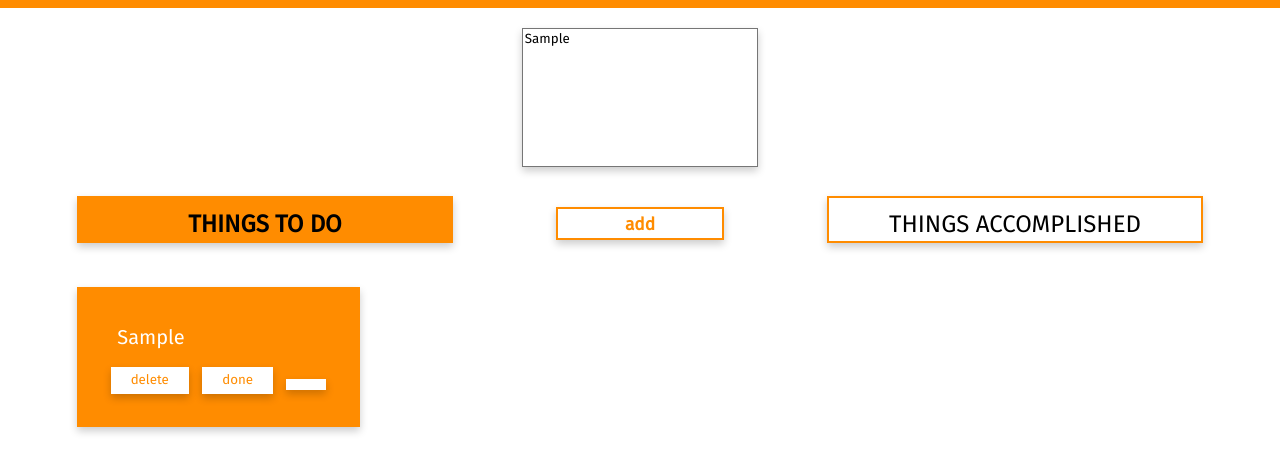
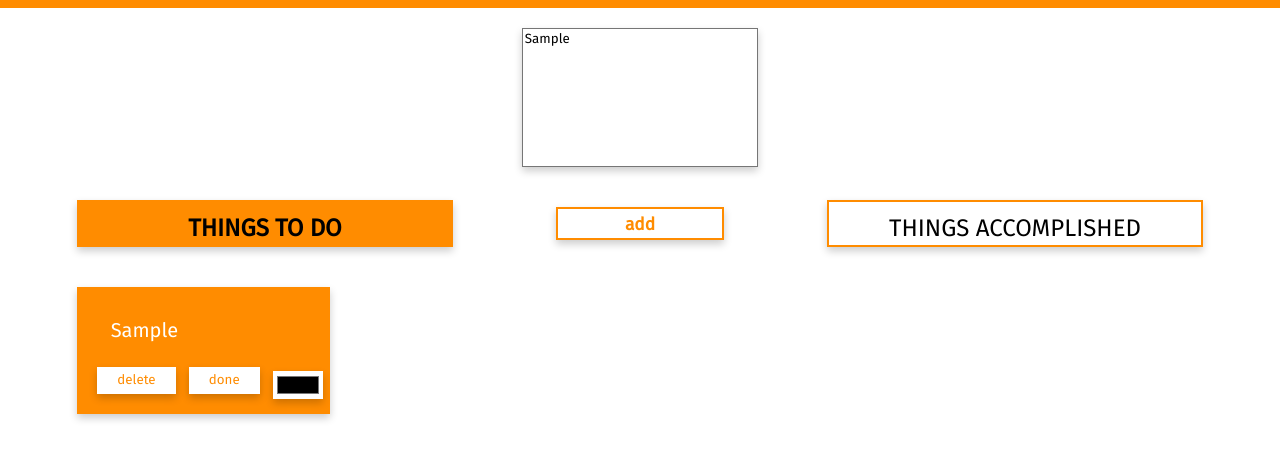
Before and after one commit to dule021/to-do_app, a plain HTML site: page index.html in a window 1280 px wide. Both pictures are taken after typing "Sample" into the empty fields and a click on the button "add". Shown: the part 99-572 px from the top of the page. Drawn offline with Linux system fonts and the light colour scheme.

Commit message:
color button reverted to old state, minor css changes

```diff
--- a/to-do-css.css
+++ b/to-do-css.css
@@ -38,7 +38,7 @@ textarea {
     width: 33%;
     text-align: center;
     position: relative;
-    bottom: 3pt;
+
     border: 2pt solid #ff8c00;
     box-shadow: 0 4px 8px 0 rgba(0, 0, 0, 0.2);
 }
@@ -56,7 +56,7 @@ textarea {
     width: 33%;
     text-align: center;
     position: relative;
-    bottom: 3pt;
+
     border: 2pt solid #ff8c00;
     box-shadow: 0 4px 8px 0 rgba(0, 0, 0, 0.2);
 }
@@ -151,7 +151,7 @@ button:active {
 
 .newDiv {
     margin:10pt;
-    padding: 20pt;
+    padding: 10pt;
     min-width: 15%;
     max-width: 100%;
     min-height: 25pt;
@@ -173,5 +173,22 @@ p {
     display: flex;
     flex-wrap: wrap;
     text-align: center;
-    padding: 10pt;
+    padding: 15pt;
 }
+
+.colorPicker {
+    height: 21pt;
+    position: relative;
+    top: 7pt;
+    left: 5pt;
+    margin: auto;
+    font-family: inherit;
+    border: none;
+    box-shadow: 0 4px 8px 0 rgba(0, 0, 0, 0.2);
+    background-color: white;
+
+}
+
+.colorPicker:active {
+    transform: translateY(2px);
+}
--- a/todo_app.js
+++ b/todo_app.js
@@ -39,15 +39,12 @@ testButton.addEventListener("click", function(){
     })
 
 
-    var color = document.createElement("INPUT");
-    color.setAttribute("type", "color");
-    color.addEventListener("change", function(){
+    var colorPicker = document.createElement("INPUT");
+    colorPicker.setAttribute("type", "color");
+    colorPicker.setAttribute("class", "colorPicker");
+    colorPicker.addEventListener("change", function(){
         var newColor = colorPicker.value;
         newDiv.style.backgroundColor = newColor;
-    })
-    var colorPicker = document.createElement("BUTTON");
-    colorPicker.addEventListener("click", function() {
-        return color;
     })
 
     newDiv.appendChild(newParagraph);
```
